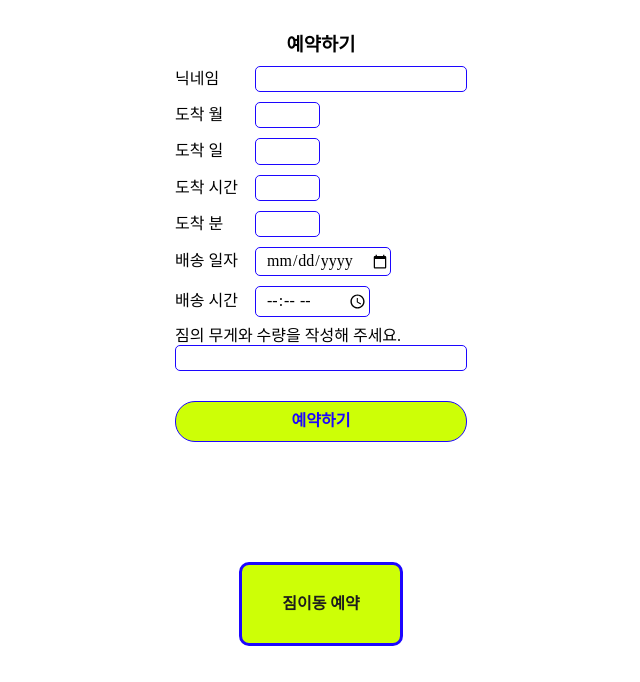
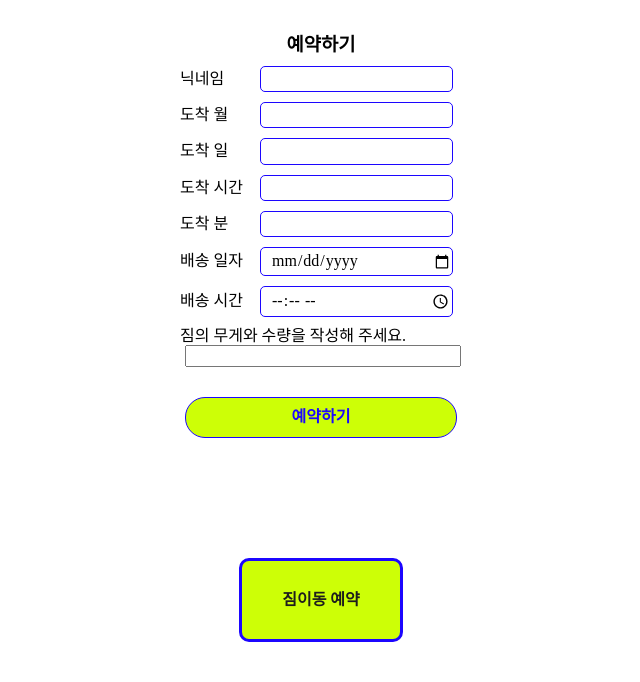
Before and after one commit to khw0512/jool-booking, a Django app: page /book/ in a window 1280 px wide. Shown: the part 66-748 px from the top of the page, without its empty margins (319-959 px from the left). Run offline with Django 4.2, Linux system fonts and the light colour scheme; some libraries are stand-ins or nearby versions; some web fonts are replaced.

Commit message:
second-test3

```diff
--- a/static/css/style.css
+++ b/static/css/style.css
@@ -584,12 +584,14 @@ div.tabs div.current {
   display:flex;
   flex-direction: column;
   justify-content: center;
+  padding-left:10px;
 }
 
 .reserv-input {
   padding:3px 0 3px 10px;
   border: var(--nav-text-color) solid 1px;
   border-radius: 5px;
+  width: 60%;
 }
 
 .reserv-input-row {
--- a/templates/book.html
+++ b/templates/book.html
@@ -33,12 +33,12 @@
         <input class="reserv-input" type="time" name="time" id="time" =required>
       </div>
       <div class="reserv-input-row" style="flex-direction:column">
-        <div fclass="reserv-label" ><label for="desc">짐의 무게와 수량을 작성해 주세요.</label></div>
-        <input class="reserv-input" type="text" name="desc" id="desc" required>
+        <div style="padding-left:10px;"><label for="desc">짐의 무게와 수량을 작성해 주세요.</label></div>
+        <input style="width:90%; margin-left:5%;" type="text" name="desc" id="desc" required>
       </div>
       <div class="tocenter">
         <button
-        style="margin-top: 20px; display: flex; width:100%;"
+        style="margin-top: 20px; display: flex; width:90%;"
         class="card-button"
         type="submit"
       >
```
